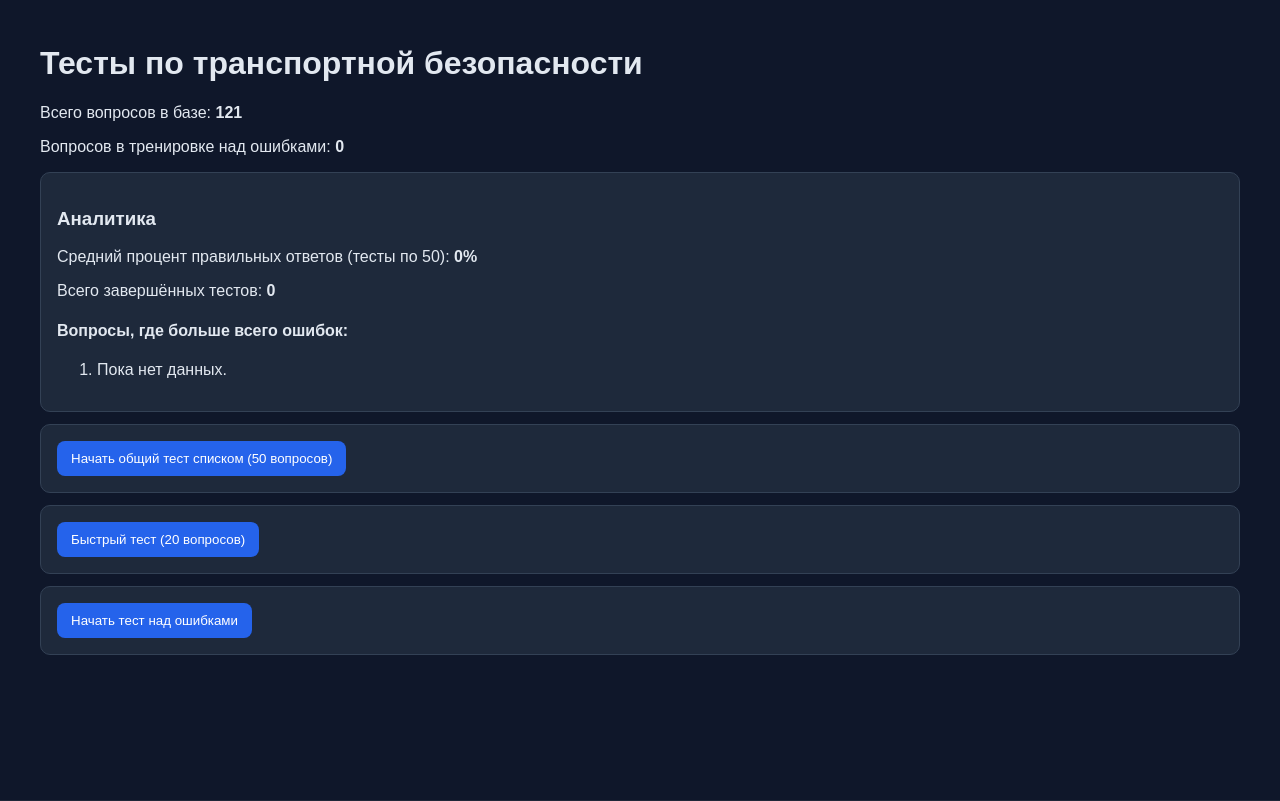
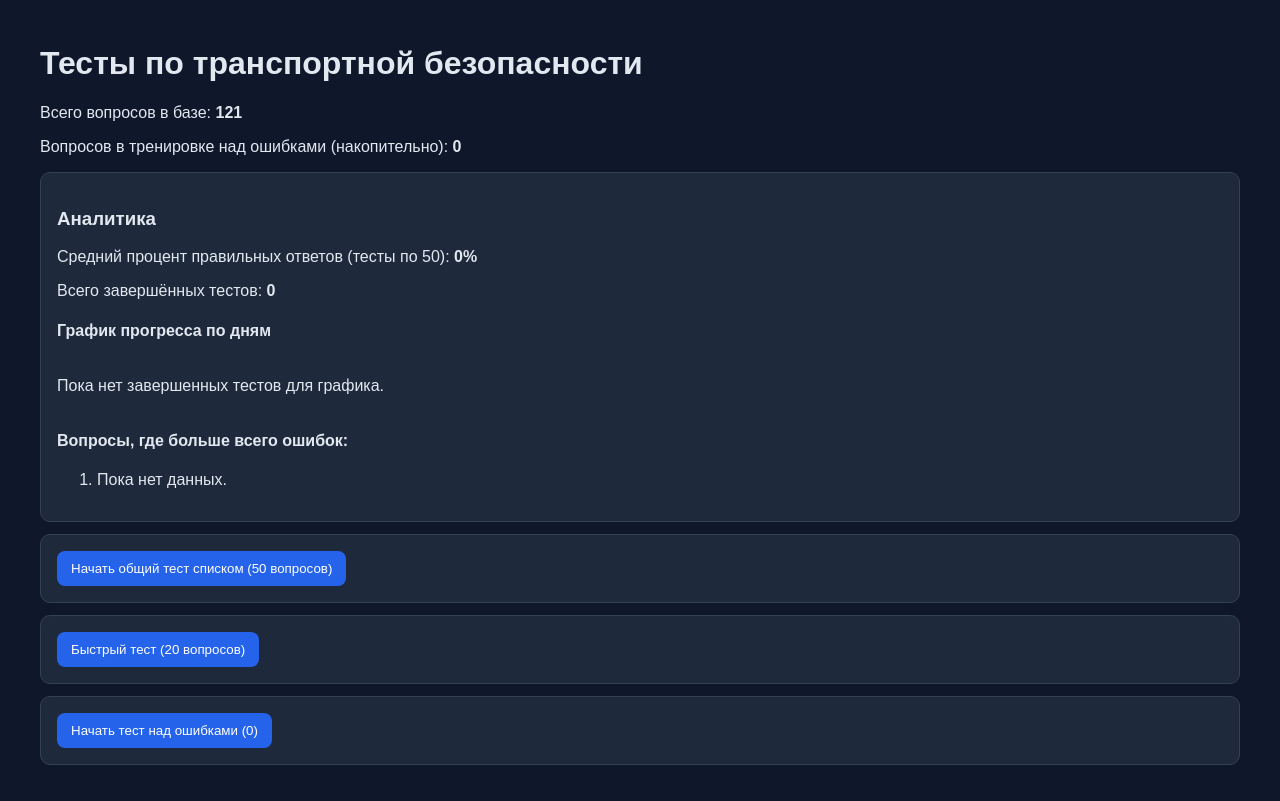
Before and after one commit to lnoxil/testcategoria, a Flask app: page / in a window 1280 px wide. Run offline with Flask 3, Linux system fonts and the light colour scheme.

Commit message:
Add daily progress analytics and improve mistakes mode tracking

```diff
--- a/app.py
+++ b/app.py
@@ -2,6 +2,7 @@ from __future__ import annotations
 
 import json
 import random
+from datetime import date
 from pathlib import Path
 from flask import Flask, render_template, request, redirect, url_for, session
 
@@ -27,7 +28,8 @@ def save_stats(stats: dict) -> None:
 
 def build_analytics() -> dict:
     stats = load_stats()
-    attempts_50 = [a for a in stats.get("attempts", []) if a.get("size") == 50]
+    attempts = stats.get("attempts", [])
+    attempts_50 = [a for a in attempts if a.get("size") == 50]
     avg_50 = round(sum(a.get("percent", 0) for a in attempts_50) / len(attempts_50), 2) if attempts_50 else 0
 
     mistake_counts = stats.get("mistake_counts", {})
@@ -37,13 +39,38 @@ def build_analytics() -> dict:
         qid = int(qid_str)
         q = QUESTIONS_BY_ID.get(qid)
         if q:
-            top_mistakes.append({
-                "question_number": qid,
-                "count": mistake_counts[qid_str],
-                "question": q["question"],
-            })
+            top_mistakes.append(
+                {
+                    "question_number": qid,
+                    "count": mistake_counts[qid_str],
+                    "question": q["question"],
+                }
+            )
 
-    return {"avg_percent_50": avg_50, "top_mistakes": top_mistakes, "attempts_total": len(stats.get("attempts", []))}
+    by_day = {}
+    for a in attempts:
+        d = a.get("date", "unknown")
+        row = by_day.setdefault(d, {"percent_sum": 0, "wrong_sum": 0, "count": 0})
+        row["percent_sum"] += a.get("percent", 0)
+        row["wrong_sum"] += a.get("wrong", 0)
+        row["count"] += 1
+
+    daily_progress = []
+    for d in sorted(by_day.keys()):
+        row = by_day[d]
+        avg_percent = round(row["percent_sum"] / row["count"], 2)
+        avg_wrong = round(row["wrong_sum"] / row["count"], 2)
+        daily_progress.append({"date": d, "avg_percent": avg_percent, "avg_wrong": avg_wrong})
+
+    persistent_mistakes_count = sum(1 for _, v in mistake_counts.items() if v > 0)
+
+    return {
+        "avg_percent_50": avg_50,
+        "top_mistakes": top_mistakes,
+        "attempts_total": len(attempts),
+        "daily_progress": daily_progress,
+        "persistent_mistakes_count": persistent_mistakes_count,
+    }
 
 
 QUESTIONS = load_questions()
@@ -66,7 +93,10 @@ def start_test():
     mode = request.form.get("mode", "common_50")
 
     if mode == "mistakes":
-        ids = session.get("mistakes", [])
+        stats = load_stats()
+        persistent_ids = [int(k) for k, v in stats.get("mistake_counts", {}).items() if v > 0]
+        session_ids = session.get("mistakes", [])
+        ids = sorted(set(persistent_ids + session_ids))
         pool = [QUESTIONS_BY_ID[i] for i in ids if i in QUESTIONS_BY_ID]
         random.shuffle(pool)
     else:
@@ -99,7 +129,7 @@ def list_test():
     if not test_ids:
         return redirect(url_for("home"))
     questions = [QUESTIONS_BY_ID[qid] for qid in test_ids if qid in QUESTIONS_BY_ID]
-    return render_template("list_test.html", questions=questions)
+    return render_template("list_test.html", questions=questions, mode=session.get("mode", "common_50"))
 
 
 @app.post("/submit_list")
@@ -142,13 +172,16 @@ def submit_list():
     percent = round((correct / total) * 100) if total else 0
 
     stats = load_stats()
-    stats.setdefault("attempts", []).append({
-        "size": total,
-        "percent": percent,
-        "correct": correct,
-        "wrong": total - correct,
-        "mode": session.get("mode", "common_50"),
-    })
+    stats.setdefault("attempts", []).append(
+        {
+            "date": date.today().isoformat(),
+            "size": total,
+            "percent": percent,
+            "correct": correct,
+            "wrong": total - correct,
+            "mode": session.get("mode", "common_50"),
+        }
+    )
     stats.setdefault("mistake_counts", {})
     for qid in wrong_ids:
         key = str(qid)
--- a/static/styles.css
+++ b/static/styles.css
@@ -18,7 +18,16 @@ button, .btn { background: #2563eb; color: #fff; border: 0; border-radius: 8px;
 .tracker-cell.cell-ok { background: #15803d; border-color: #15803d; }
 .tracker-cell.cell-bad { background: #b91c1c; border-color: #b91c1c; }
 
+.daily-grid { display: grid; gap: 8px; margin-bottom: 12px; }
+.daily-row { display: grid; grid-template-columns: 120px 1fr; gap: 8px; align-items: center; }
+.date { color: #cbd5e1; font-size: 14px; }
+.bars { display: grid; gap: 6px; }
+.bar { border-radius: 6px; padding: 3px 8px; font-size: 12px; white-space: nowrap; }
+.bar.blue { background: #1d4ed8; }
+.bar.red { background: #dc2626; }
+
 @media (max-width: 1024px) {
   .layout { grid-template-columns: 1fr; }
   .tracker { position: static; }
+  .daily-row { grid-template-columns: 1fr; }
 }
--- a/templates/index.html
+++ b/templates/index.html
@@ -10,12 +10,28 @@
   <main class="container">
     <h1>Тесты по транспортной безопасности</h1>
     <p>Всего вопросов в базе: <b>{{ total }}</b></p>
-    <p>Вопросов в тренировке над ошибками: <b>{{ mistakes }}</b></p>
+    <p>Вопросов в тренировке над ошибками (накопительно): <b>{{ analytics.persistent_mistakes_count }}</b></p>
 
     <div class="card">
       <h3>Аналитика</h3>
       <p>Средний процент правильных ответов (тесты по 50): <b>{{ analytics.avg_percent_50 }}%</b></p>
       <p>Всего завершённых тестов: <b>{{ analytics.attempts_total }}</b></p>
+
+      <h4>График прогресса по дням</h4>
+      <div class="daily-grid">
+        {% for d in analytics.daily_progress %}
+          <div class="daily-row">
+            <div class="date">{{ d.date }}</div>
+            <div class="bars">
+              <div class="bar blue" style="width: {{ d.avg_percent }}%">% {{ d.avg_percent }}</div>
+              <div class="bar red" style="width: {{ [d.avg_wrong * 10, 100] | min }}%">ошибки {{ d.avg_wrong }}</div>
+            </div>
+          </div>
+        {% else %}
+          <p>Пока нет завершенных тестов для графика.</p>
+        {% endfor %}
+      </div>
+
       <h4>Вопросы, где больше всего ошибок:</h4>
       <ol>
         {% for item in analytics.top_mistakes %}
@@ -38,7 +54,7 @@
 
     <form method="post" action="/start" class="card">
       <input type="hidden" name="mode" value="mistakes" />
-      <button type="submit">Начать тест над ошибками</button>
+      <button type="submit">Начать тест над ошибками ({{ analytics.persistent_mistakes_count }})</button>
     </form>
   </main>
 </body>
```
Also changed, not shown: templates/list_test.html (+8 -1 lines), README.md.
